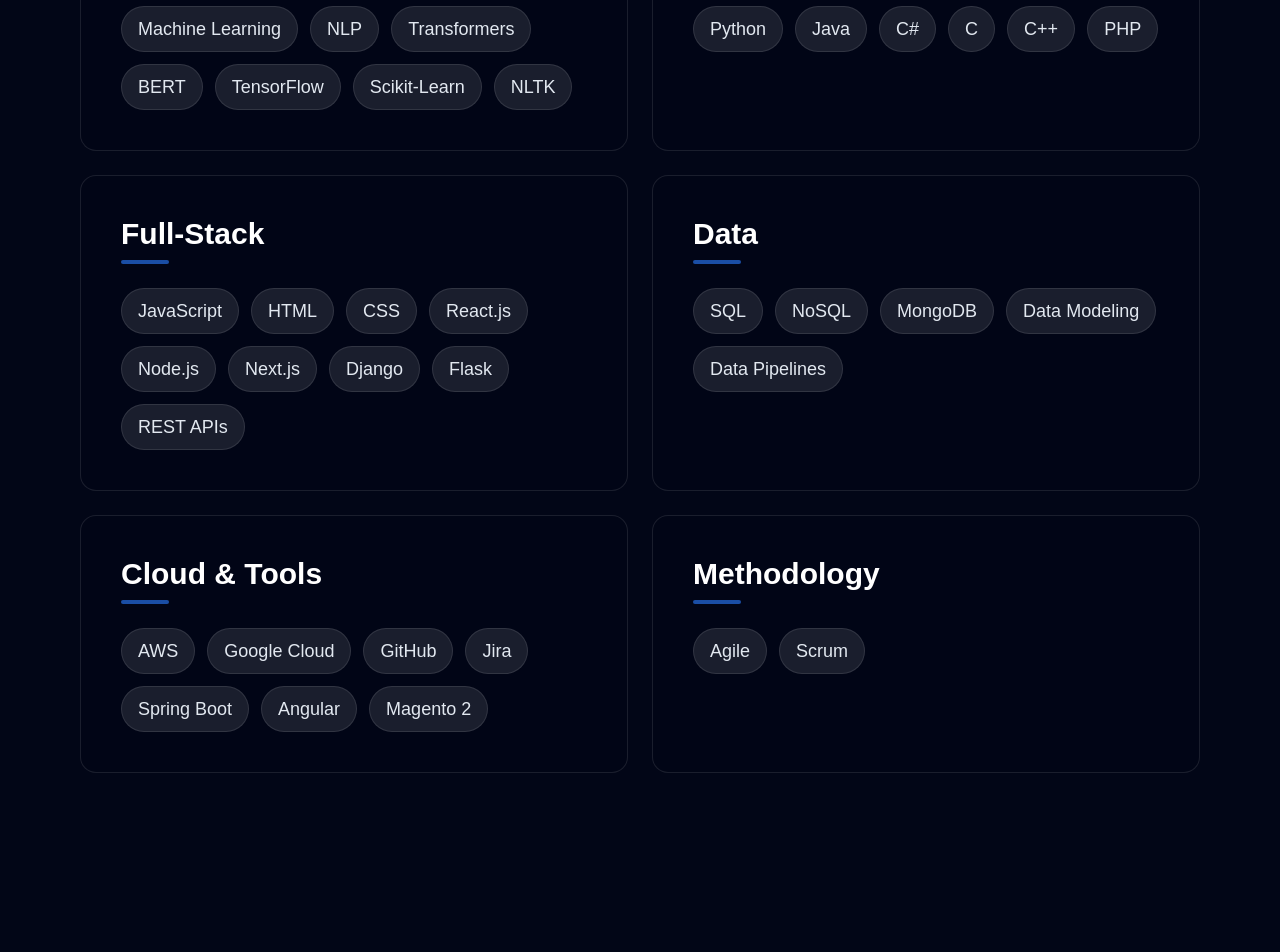
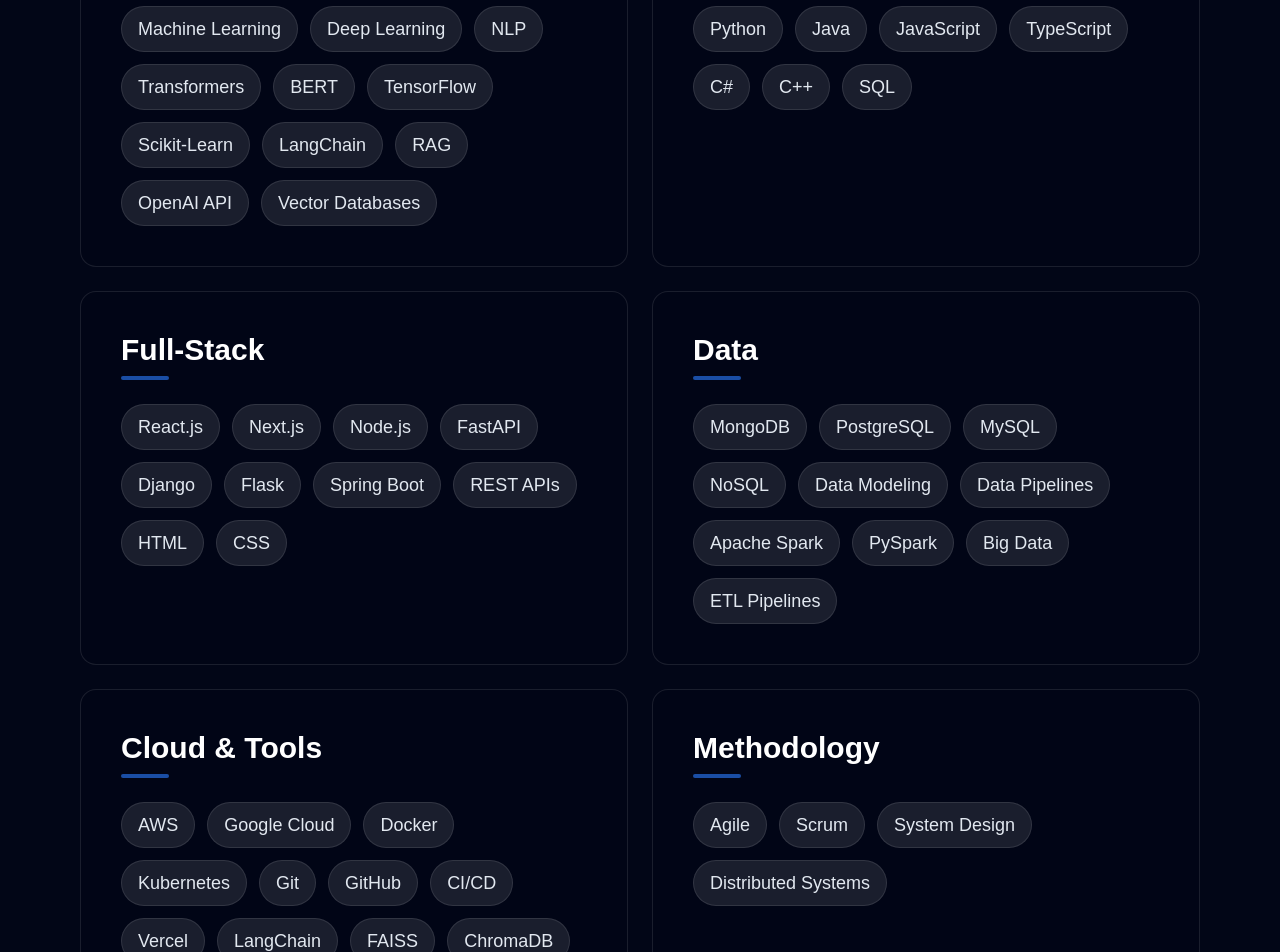
Before and after one commit to nikhil1817/nikhil-portfolio, a Next.js app: page / in a window 1280 px wide. Shown: the part 1640-2592 px from the top of the page. Built offline with nearby package versions, Linux system fonts and the light colour scheme.

Commit message:
Update skills section

```diff
--- a/data/experience.ts
+++ b/data/experience.ts
@@ -11,11 +11,11 @@
       company: "Room 35",
       role: "Technology and Systems Intern",
       location: "Kalamazoo, USA",
-      dates: "Oct 2025 – Present",
+      dates: "Oct 2025 – Apr",
       bullets: [
-        "Designed and implemented dynamic financial and operational dashboards using Next.js, reducing manual reporting time by 30%.",
-        "Partnered with executive leadership to define UI and data requirements, improving decision-making efficiency by 15%.",
-        "Built automation workflows integrating QuickBooks, Power BI, and Google Sheets, minimizing human errors by 40%.",
+        "Designed and developed scalable AI-powered applications and automation systems to improve operational efficiency and workflow reliability.",
+        "Built data pipelines and automation workflows, improving data accuracy by 40% and reducing manual reporting by 30%",
+        "Contributed to system design and architectural decisions for scalable applications",
         "Architected internal software solutions including an intelligent chatbot to automate inquiries and improve team workflows.",
       ],
     },
@@ -37,9 +37,10 @@
       location: "Bangalore, India",
       dates: "Aug 2021 – Sep 2022",
       bullets: [
-        "Built full-stack features using Node.js and React for secure, scalable systems supporting 5,000+ daily transactions.",
+        "Developed and maintained full-stack applications for secure payment platforms handling 5,000+ daily transactions",
         "Optimized end-to-end processing flows, reducing processing time by 18%.",
         "Worked with cross-functional teams to meet security standards and reduce vulnerabilities by 20%.",
+        "Collaborated in an agile environment, participating in code reviews, testing, and deployment cycles"
       ],
     },
   ];
--- a/data/projects.ts
+++ b/data/projects.ts
@@ -7,6 +7,36 @@
   };
 
   export const projects: ProjectItem[] = [
+    {
+      title: "AI Clinical Assistant system",
+      summary: "Built an AI-powered clinical assistant that answers healthcare-related questions using Retrieval-Augmented Generation (RAG) over medical knowledge sources.",
+      tech: ["Python", "FastAPI", "OpenAI", "FAISS", "LangChain", "Streamlit"],
+      highlights: [
+        "Implemented document retrieval and semantic search for context-aware medical question answering.",
+        "Designed backend APIs and real-time chatbot workflows for healthcare assistance.",
+      ],
+      github: "https://github.com/nikhil1817/AI_Clinical_Assistant_system",
+    },
+    {
+      title: "AI GitHub Engineering Assistant",
+      summary: "Built an AI-powered repository analysis system that clones GitHub repositories, indexes source code, and answers technical questions using Retrieval-Augmented Generation (RAG).",
+      tech: ["Python", "FastAPI", "Streamlit", "OpenAI", "FAISS", "LangChain"],
+      highlights: [
+        "Implemented repository parsing and semantic code search using embeddings and vector similarity.",
+        "Built a RAG pipeline to generate contextual answers from indexed codebases.",
+      ],
+      github: "https://github.com/nikhil1817/AI_Github_Engineering_Assistant",
+    },
+    {
+      title: "Smart Interview System",
+      summary: "Developed an AI-driven interview simulation platform that conducts technical interviews, evaluates responses, and provides structured feedback in real time.",
+      tech: ["Python", "OpenAI", "FastAPI", "NLP", "Regex", "Streamlit"],
+      highlights: [
+        "Implemented role-based interview flows with dynamic question generation and evaluation.",
+        "Built automated response scoring and feedback analysis using NLP techniques.",
+      ],
+      github: "https://github.com/nikhil1817/Smart_Interview_System",
+    },
     {
       title: "Fake News Detection (BERT, NLP)",
       summary: "Transformer-based text classification system to detect fake news using BERT fine-tuning.",
--- a/data/skills.ts
+++ b/data/skills.ts
@@ -1,9 +1,79 @@
 export const skills = {
-    ai_ml: ["Machine Learning", "NLP", "Transformers", "BERT", "TensorFlow", "Scikit-Learn", "NLTK"],
-    languages: ["Python", "Java", "C#", "C", "C++", "PHP"],
-    fullstack: ["JavaScript", "HTML", "CSS", "React.js", "Node.js", "Next.js", "Django", "Flask", "REST APIs"],
-    data: ["SQL", "NoSQL", "MongoDB", "Data Modeling", "Data Pipelines"],
-    cloud_devops: ["AWS", "Google Cloud", "GitHub", "Jira"],
-    frameworks_tools: ["Spring Boot", "Angular", "Magento 2"],
-    methodology: ["Agile", "Scrum"],
-  };
+  ai_ml: [
+    "Machine Learning",
+    "Deep Learning",
+    "NLP",
+    "Transformers",
+    "BERT",
+    "TensorFlow",
+    "Scikit-Learn",
+    "LangChain",
+    "RAG",
+    "OpenAI API",
+    "Vector Databases",
+  ],
+
+  languages: [
+    "Python",
+    "Java",
+    "JavaScript",
+    "TypeScript",
+    "C#",
+    "C++",
+    "SQL",
+  ],
+
+  fullstack: [
+    "React.js",
+    "Next.js",
+    "Node.js",
+    "FastAPI",
+    "Django",
+    "Flask",
+    "Spring Boot",
+    "REST APIs",
+    "HTML",
+    "CSS",
+  ],
+
+  data: [
+    "MongoDB",
+    "PostgreSQL",
+    "MySQL",
+    "NoSQL",
+    "Data Modeling",
+    "Data Pipelines",
+    "Apache Spark",
+    "PySpark",
+    "Big Data",
+    "ETL Pipelines",
+  ],
+
+  cloud_devops: [
+    "AWS",
+    "Google Cloud",
+    "Docker",
+    "Kubernetes",
+    "Git",
+    "GitHub",
+    "CI/CD",
+    "Vercel",
+  ],
+
+  frameworks_tools: [
+    "LangChain",
+    "FAISS",
+    "ChromaDB",
+    "Power BI",
+    "Jira",
+    "Postman",
+    "VS Code",
+  ],
+
+  methodology: [
+    "Agile",
+    "Scrum",
+    "System Design",
+    "Distributed Systems",
+  ],
+};
```
Also changed, not shown: 1 other file (tests, documents, lock files or other folders).
